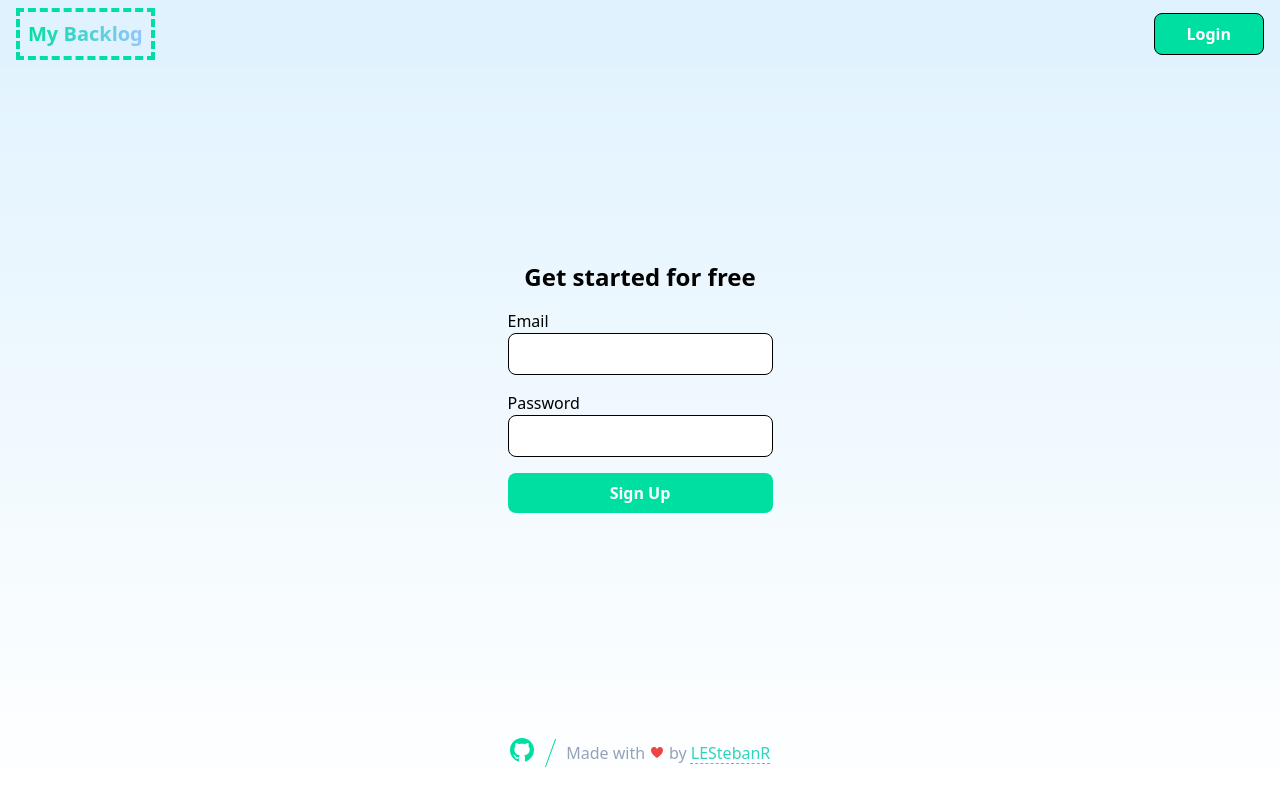
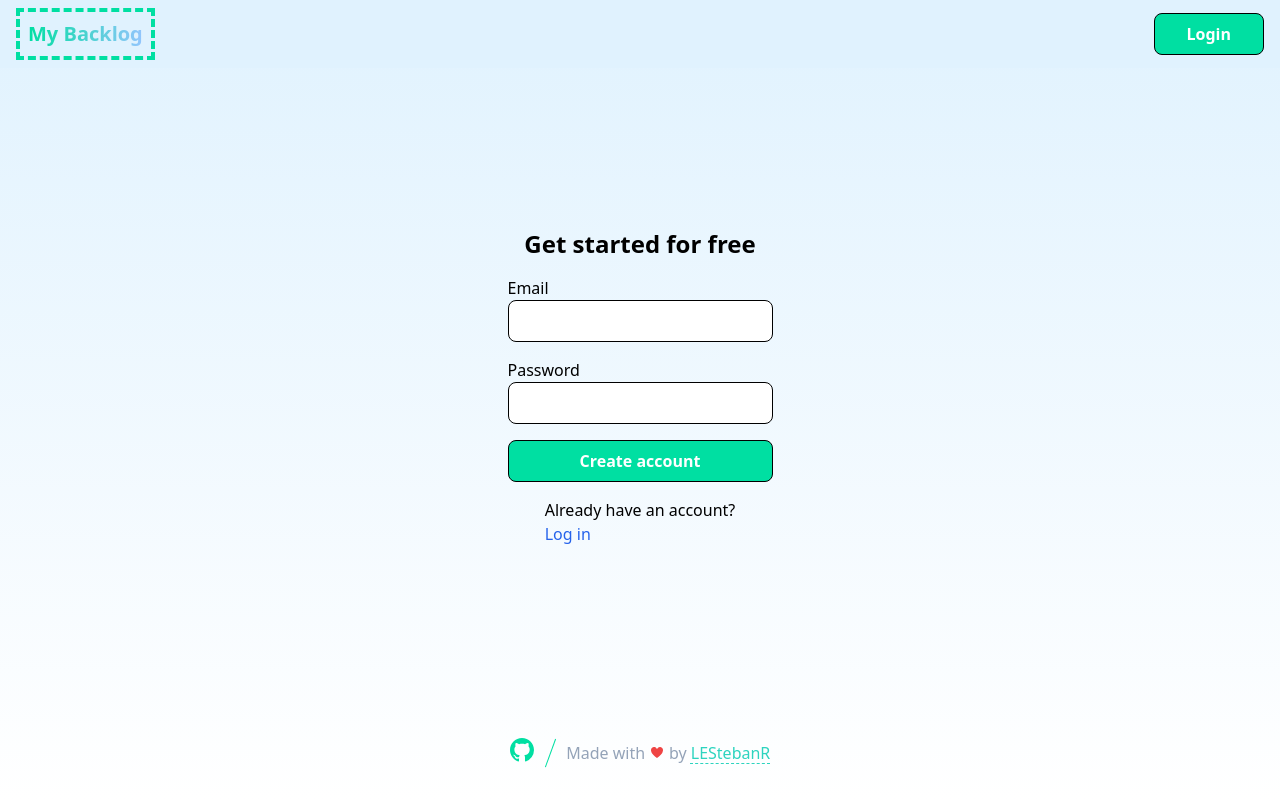
Before and after one commit to LEstebanR/myBacklog, a Next.js app: page /signup in a window 1280 px wide. Built offline with nearby package versions, Linux system fonts and the light colour scheme; no server answers.

Commit message:
add alerts

```diff
--- a/package.json
+++ b/package.json
@@ -11,6 +11,7 @@
     "test": "cypress run"
   },
   "dependencies": {
+    "@headlessui/react": "^1.7.15",
     "@supabase/supabase-js": "2.24.0",
     "@types/node": "20.2.1",
     "@types/react": "18.2.6",
--- a/src/components/UI/Button.tsx
+++ b/src/components/UI/Button.tsx
@@ -4,9 +4,10 @@ interface ButtonProps {
   children: React.ReactNode
   type?: 'primary' | 'secondary'
   size?: 'sm' | 'md' | 'lg'
+  action?: any
 }
 
-const Button: React.FC<ButtonProps> = ({ children, type, size }) => {
+const Button: React.FC<ButtonProps> = ({ children, type, size, action }) => {
   let colorClasses = ''
 
   switch (type) {
@@ -40,6 +41,7 @@ const Button: React.FC<ButtonProps> = ({ children, type, size }) => {
     <button
       type="button"
       className={`rounded-lg ${colorClasses} py-2    text-white font-semibold border border-black`}
+      onClick={(e): any => (action ? action(e) : null)}
     >
       <p className="text-white">{children}</p>
     </button>
--- a/src/components/forms/Login.tsx
+++ b/src/components/forms/Login.tsx
@@ -1,5 +1,6 @@
 import React from 'react'
 import CustomLink from '../UI/CustomLink'
+import Button from '../UI/Button'
 
 const Login: React.FC = () => {
   return (
@@ -21,12 +22,9 @@ const Login: React.FC = () => {
           />
         </div>
         <CustomLink to="/forgotpassword" label="I Forgot my password?" />
-        <button
-          type="submit"
-          className="rounded-lg bg-primary text-white font-semibold px-4 py-2"
-        >
-          Login
-        </button>
+        <Button type="primary" size="lg">
+          Log in
+        </Button>
         <span className="flex gap-2">
           <p>Don&apos;t have an account?</p>
           <CustomLink to="/signup" label="Sign up" />
--- a/src/components/forms/SignUp.tsx
+++ b/src/components/forms/SignUp.tsx
@@ -1,10 +1,14 @@
 import React, { useState, ChangeEvent } from 'react'
-// import Image from 'next/image'
 import supabase from '@/lib/supabaseClient'
+import CustomLink from '../UI/CustomLink'
+import Button from '../UI/Button'
+import Modal from '../modals/Modal'
 
 const SignUpForm: React.FC = () => {
   const [email, setEmail] = useState<string>('')
   const [password, setPassword] = useState<string>('')
+  const [error, setError] = useState<boolean>(false)
+  const [success, setSuccess] = useState<boolean>(false)
 
   const handleSignUp = async (
     e: React.FormEvent<HTMLFormElement>
@@ -12,9 +16,9 @@ const SignUpForm: React.FC = () => {
     e.preventDefault()
     const { error } = await supabase.auth.signUp({ email, password })
     if (error) {
-      alert(error.message)
+      setError(true)
     } else {
-      alert('Check your email for the confirmation link.')
+      setSuccess(true)
     }
   }
 
@@ -42,12 +46,13 @@ const SignUpForm: React.FC = () => {
             }
           />
         </div>
-        <button
-          type="submit"
-          className="rounded-lg bg-primary text-white font-semibold px-4 py-2"
+        <Button
+          type="primary"
+          size="lg"
+          action={(e: any): any => handleSignUp(e)}
         >
-          Sign Up
-        </button>
+          Create account
+        </Button>
 
         {/* <p>Or sign up using:</p>
         <div className=" flex gap-2">
@@ -61,6 +66,24 @@ const SignUpForm: React.FC = () => {
           </div>
         </div> */}
       </form>
+      <span>
+        <p>Already have an account?</p>
+        <CustomLink to="/login" label="Log in" />
+      </span>
+      <Modal
+        open={error}
+        setOpen={setError}
+        title="Error"
+        description="There was an error signing up. Please try again."
+        buttonLabel="Close"
+      />
+      <Modal
+        open={success}
+        setOpen={setSuccess}
+        title="Success"
+        description="You have successfully signed up! please check your email to verify your account."
+        buttonLabel="Close"
+      />
     </div>
   )
 }
--- /dev/null
+++ b/src/components/modals/Modal.tsx
@@ -0,0 +1,40 @@
+/* eslint-disable react/prop-types */
+import React from 'react'
+import { Dialog } from '@headlessui/react'
+import Button from '../UI/Button'
+
+const Modal = ({
+  open,
+  setOpen,
+  title,
+  description,
+  buttonLabel,
+}: any): any => {
+  return (
+    <Dialog
+      open={open}
+      onClose={(): any => setOpen(false)}
+      className="relative z-50"
+    >
+      <div className="fixed inset-0 bg-black/30" aria-hidden="true" />
+
+      <div className="fixed inset-0 flex items-center justify-center p-4">
+        <Dialog.Panel className="mx-auto max-w-sm rounded bg-white p-4">
+          <Dialog.Title className="text-lg font-medium leading-6 text-gray-900">
+            {title}
+          </Dialog.Title>
+          <Dialog.Description className="mt-2 text-sm text-gray-500">
+            {description}
+          </Dialog.Description>
+          <div className="mt-4 flex gap-4 w-full justify-center">
+            <Button type="primary" size="sm" action={(): any => setOpen(false)}>
+              {buttonLabel}
+            </Button>
+          </div>
+        </Dialog.Panel>
+      </div>
+    </Dialog>
+  )
+}
+
+export default Modal
```
Also changed, not shown: 1 other file (tests, documents, lock files or other folders).
